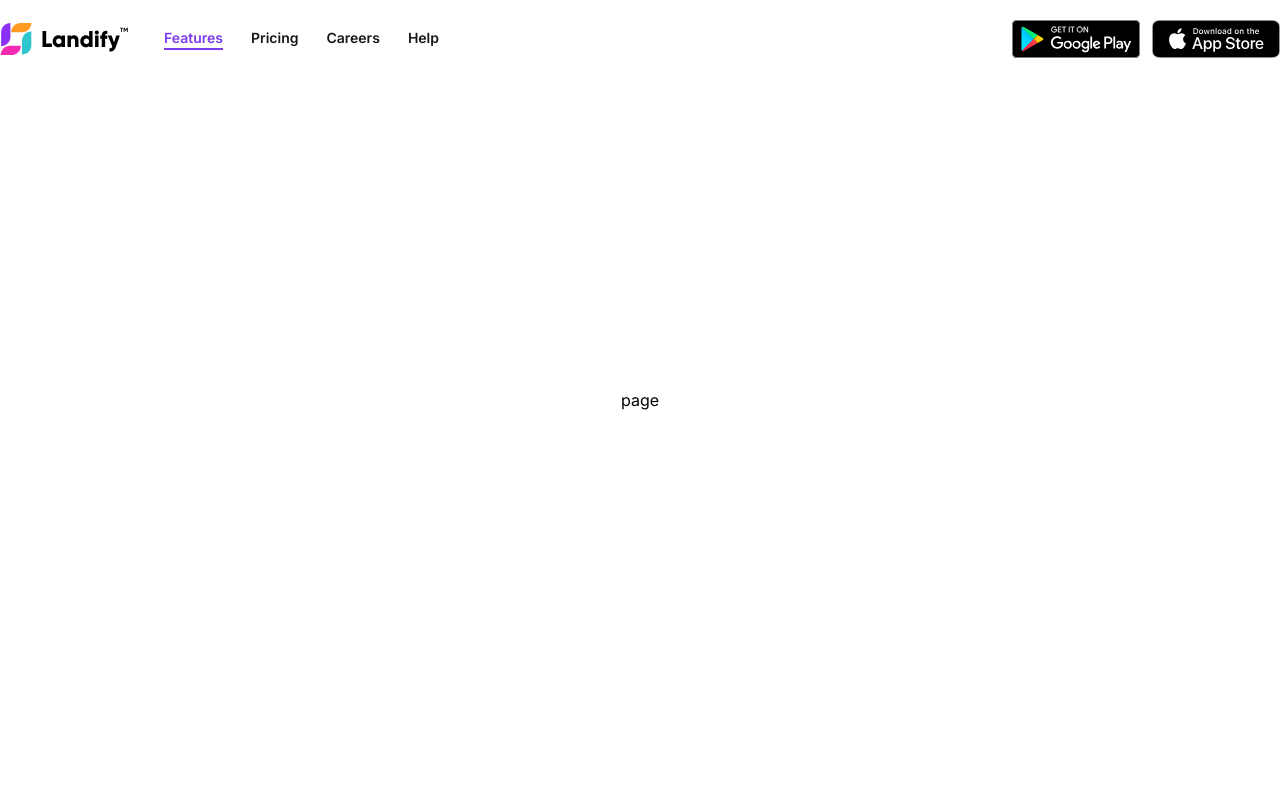
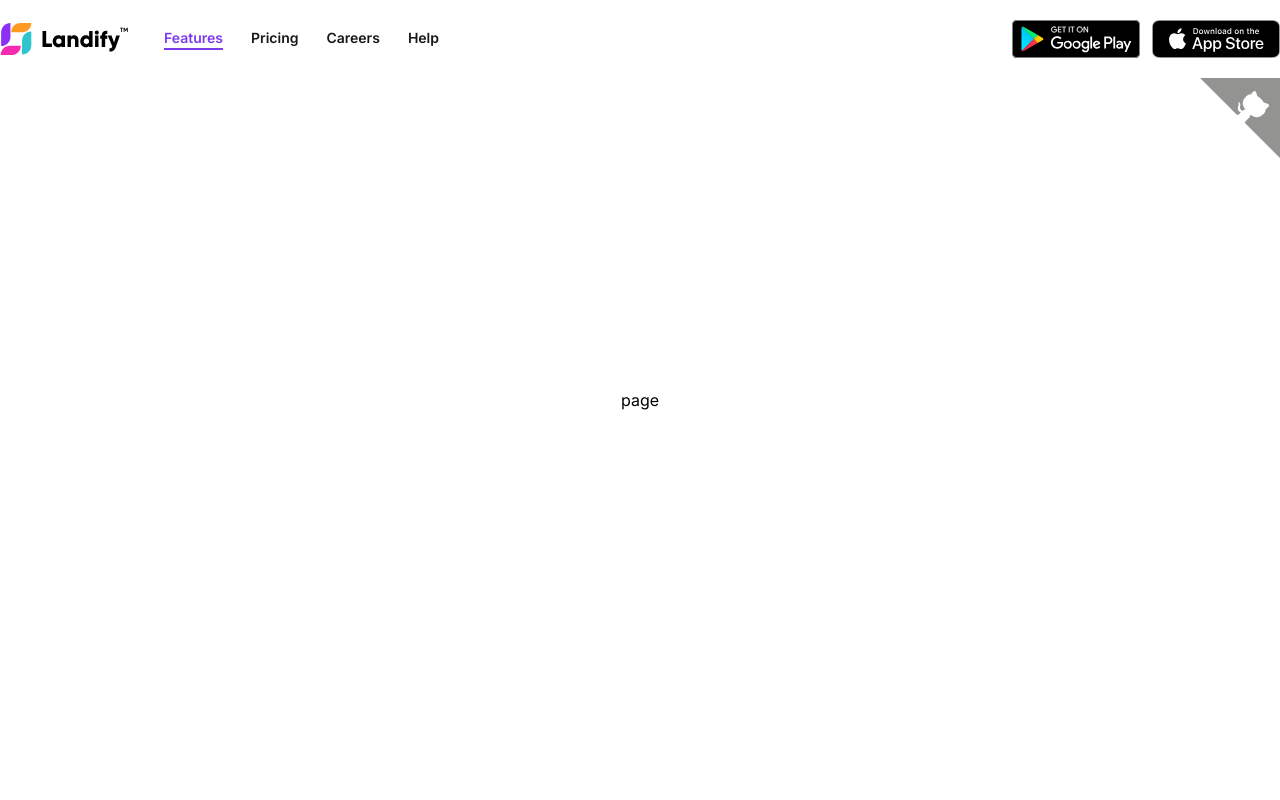
Before and after one commit to chnirt/landify-landing-page, a Next.js app: page /features in a window 1280 px wide. Shown: the top 800 px of the page. Built offline with nearby package versions, Linux system fonts and the light colour scheme.

Commit message:
feat: add octocat

```diff
--- a/src/components/Hero.tsx
+++ b/src/components/Hero.tsx
@@ -3,6 +3,7 @@
 import React from "react";
 import StaticImage from "./StaticImage";
 import { TypeAnimation } from "react-type-animation";
+import Link from "next/link";
 
 const HeroContent = () => {
   return (
@@ -27,13 +28,13 @@ const HeroContent = () => {
       </div>
 
       <div className="flex gap-4">
-        <a
+        <Link
           className="rounded-lg bg-primary px-4 py-2 text-base font-semibold text-white transition-all hover:bg-primary/70"
           href={"https://www.figma.com/community/file/894552273937682724"}
           target="_blank"
         >
           Get Started
-        </a>
+        </Link>
         <button className="flex flex-row gap-2 rounded-lg px-4 py-2 text-base font-semibold text-primary ring-primary transition-all hover:ring-1">
           <svg
             xmlns="http://www.w3.org/2000/svg"
--- a/src/components/Metrics.tsx
+++ b/src/components/Metrics.tsx
@@ -52,7 +52,8 @@ const Achievements = () => {
                 start={0}
                 end={achievement.value}
                 suffix={achievement.suffix}
-                enableScrollSpy
+                scrollSpyOnce
+                scrollSpyDelay={800}
               />
             ) : null}
             {achievement?.label ? (
--- a/src/components/Navbar.tsx
+++ b/src/components/Navbar.tsx
@@ -5,6 +5,7 @@ import Link from "next/link";
 import StaticImage from "./StaticImage";
 import { usePathname, useRouter } from "next/navigation";
 import { twMerge } from "tailwind-merge";
+import Octocat from "./Octocat";
 
 const links = [
   {
@@ -32,7 +33,8 @@ const Navbar = () => {
 
   return (
     <nav>
-      <div className="fixed top-0 z-10 flex w-full justify-center backdrop-blur">
+      <div className="fixed top-0 z-10 flex w-full flex-col items-end">
+        <div className="flex w-full justify-center backdrop-blur">
           <div className="responsive-container container flex flex-row justify-between py-4 md:py-5 lg:py-5">
             <div className="flex items-center gap-9">
               <Link href={"/"}>
@@ -115,6 +117,14 @@ const Navbar = () => {
           </div>
         </div>
 
+        <Link
+          href={"https://github.com/chnirt/landify-landing-page"}
+          target="_blank"
+        >
+          <Octocat />
+        </Link>
+      </div>
+
       <div
         className={twMerge(
           "fixed left-1/2 top-1/2 z-10 hidden h-full w-full -translate-x-1/2 -translate-y-1/2 bg-black/50 transition-all",
--- /dev/null
+++ b/src/components/Octocat.tsx
@@ -0,0 +1,33 @@
+import React from "react";
+import { SVGProps } from "react";
+
+const Octocat = (props: SVGProps<SVGSVGElement>) => (
+  <svg
+    width={80}
+    height={80}
+    aria-hidden="true"
+    viewBox="0 0 250 250"
+    className="group"
+    {...props}
+  >
+    <defs>
+      <mask id="octomask">
+        <path fill="#cfcfcf" d="m0 0 115 115h15l12 27 108 108V0Z" />
+        <path
+          d="M128.3 109c-14.5-9.3-9.3-19.4-9.3-19.4 3-6.9 1.5-11 1.5-11-1.3-6.6 2.9-2.3 2.9-2.3 3.9 4.6 2.1 11 2.1 11-2.6 10.3 5.1 14.6 8.9 15.9"
+          className="group-hover:animate-octocat-wave"
+          style={{
+            transformOrigin: "130px 106px",
+          }}
+        />
+        <path
+          d="M115 115c-.1.1 3.7 1.5 4.8.4l13.9-13.8c3.2-2.4 6.2-3.2 8.5-3-8.4-10.6-14.7-24.2 1.6-40.6 4.7-4.6 10.2-6.8 15.9-7 .6-1.6 3.5-7.4 11.7-10.9 0 0 4.7 2.4 7.4 16.1 4.3 2.4 8.4 5.6 12.1 9.2 3.6 3.6 6.8 7.8 9.2 12.2 13.7 2.6 16.2 7.3 16.2 7.3-3.6 8.2-9.4 11.1-10.9 11.7-.3 5.8-2.4 11.2-7.1 15.9-16.4 16.4-30 10-40.6 1.6.2 2.8-1 6.8-5 10.8L141 136.5c-1.2 1.2.6 5.4.8 5.3Z"
+          className="octo-body"
+        />
+      </mask>
+    </defs>
+    <rect width="100%" height="100%" fill="#15151390" mask="url(#octomask)" />
+  </svg>
+);
+
+export default Octocat;
--- a/tailwind.config.ts
+++ b/tailwind.config.ts
@@ -30,11 +30,23 @@ const config: Config = {
       },
       animation: {
         "infinite-scroll": "infinite-scroll 25s linear infinite",
+        "octocat-wave": "octocat-wave 560ms ease-in-out",
       },
       keyframes: {
         "infinite-scroll": {
           from: { transform: "translateX(0)" },
           to: { transform: "translateX(-100%)" },
+        },
+        "octocat-wave": {
+          "0%, 100%": {
+            transform: "rotate(0)",
+          },
+          "20%, 60%": {
+            transform: "rotate(-25deg)",
+          },
+          "40%, 80%": {
+            transform: "rotate(10deg)",
+          },
         },
       },
     },
```
Lines whose indentation alone changed are shown as unchanged.
